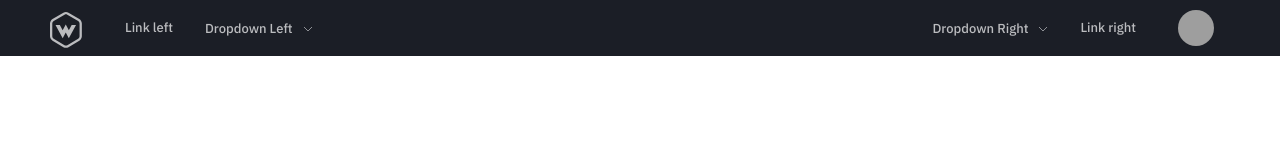
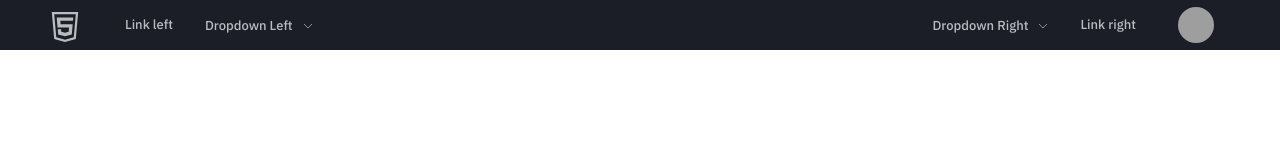
Before and after one commit to Nuzairb/diy_dropdown_menu, a website: page index.html in a window 1280 px wide. Drawn offline with Linux system fonts and the light colour scheme; grey boxes are pictures that could not be loaded.

Commit message:
Refined some html logo and avtar

```diff
--- a/index.html
+++ b/index.html
@@ -15,7 +15,48 @@
         <nav class="primary nav-js">
             <div class="nav-brand-toggle">
 
-                <a href="#" class="nav-brand"><svg id="logo" width="32" height="36" viewBox="0 0 32 36" xmlns="http://www.w3.org/2000/svg"><g><path d="M15.922 35.798c-.946 0-1.852-.228-2.549-.638l-10.825-6.379c-1.428-.843-2.549-2.82-2.549-4.501v-12.762c0-1.681 1.12-3.663 2.549-4.501l10.825-6.379c.696-.41 1.602-.638 2.549-.638.946 0 1.852.228 2.549.638l10.825 6.379c1.428.843 2.549 2.82 2.549 4.501v12.762c0 1.681-1.12 3.663-2.549 4.501l-10.825 6.379c-.696.41-1.602.638-2.549.638zm0-33.474c-.545 0-1.058.118-1.406.323l-10.825 6.383c-.737.433-1.406 1.617-1.406 2.488v12.762c0 .866.67 2.05 1.406 2.488l10.825 6.379c.348.205.862.323 1.406.323.545 0 1.058-.118 1.406-.323l10.825-6.383c.737-.433 1.406-1.617 1.406-2.488v-12.757c0-.866-.67-2.05-1.406-2.488l-10.825-6.379c-.348-.21-.862-.328-1.406-.328zM26.024 13.104l-7.205 13.258-3.053-5.777-3.071 5.777-7.187-13.258h4.343l2.803 5.189 3.107-5.832 3.089 5.832 2.821-5.189h4.352z"></path></g></svg></a>
+                <a href="#" class="nav-brand">
+                    <svg id="logo" width="30" height="30" version="1.1" id="Capa_1" xmlns="http://www.w3.org/2000/svg" xmlns:xlink="http://www.w3.org/1999/xlink" x="0px" y="0px" width="512px" height="512px" viewbox="0 0 512 512" style="enable-background:new 0 0 512 512;"
+                        xml:space="preserve">
+                    <g>
+                        <path d="M30.269,0l41.072,460.815L255.719,512l184.861-51.262L481.731,0H30.269z M405.381,431.412L256.768,472.6v0.233
+                		l-0.388-0.117l-0.391,0.117V472.6l-148.611-41.188L72.257,37.669h368.249L405.381,431.412z M325.377,265.102l-6.535,73.276
+                		l-62.968,16.996l-0.137,0.039l-62.931-16.958l-4.025-45.117h-56.745l7.915,88.756l115.786,32.127h0.06h0.077l0.115-0.039
+                		l115.671-32.088l15.521-173.506H181.197l-5.151-57.874h216.071h0.195l5.057-56.513H114.26l15.249,170.9H325.377L325.377,265.102z"
+                        />
+                    </g>
+                    <g>
+                    </g>
+                    <g>
+                    </g>
+                    <g>
+                    </g>
+                    <g>
+                    </g>
+                    <g>
+                    </g>
+                    <g>
+                    </g>
+                    <g>
+                    </g>
+                    <g>
+                    </g>
+                    <g>
+                    </g>
+                    <g>
+                    </g>
+                    <g>
+                    </g>
+                    <g>
+                    </g>
+                    <g>
+                    </g>
+                    <g>
+                    </g>
+                    <g>
+                    </g>
+                </svg>
+                </a>
 
                 <button class="nav-toggle hidden" type="button" data-toggle="toggle" data-target="#navContent" aria-controls="navContent" aria-expanded="false" aria-label="Toggle navigation">
         <svg width="20" height="20" viewBox="0 0 20 20" fill="#111111" ><path d="M17.5 6h-15a.5.5 0 0 1 0-1h15a.5.5 0 0 1 0 1z"></path><path d="M17.5 11h-15a.5.5 0 0 1 0-1h15a.5.5 0 0 1 0 1z"></path><path d="M17.5 16h-15a.5.5 0 0 1 0-1h15a.5.5 0 0 1 0 1z"></path></svg>
@@ -55,7 +96,7 @@
 
                     <div class="dropdown nav-item">
 
-                        <a class="nav-avatar" style="background-image: url('https://secure.gravatar.com/avatar/58f3e072fe2254eeef00d15e5029567a')"></a>
+                        <a class="nav-avatar" style="background-image: url('https://s3.amazonaws.com/uifaces/faces/twitter/jsa/128.jpg')"></a>
 
                         <ul class="dropdown-menu dropdown-account dropdown-right hidden">
                             <li class="dropdown-item"><a href="#">Settings</a></li>
```
